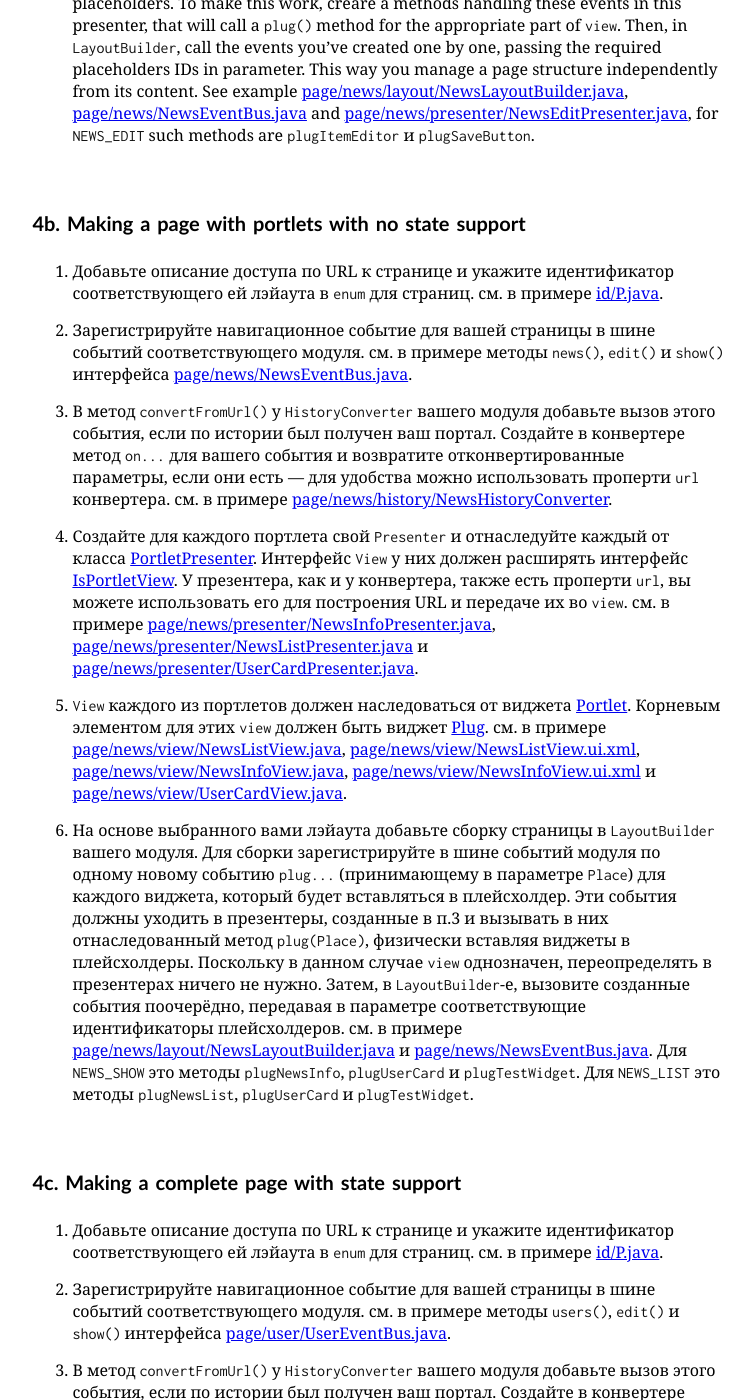
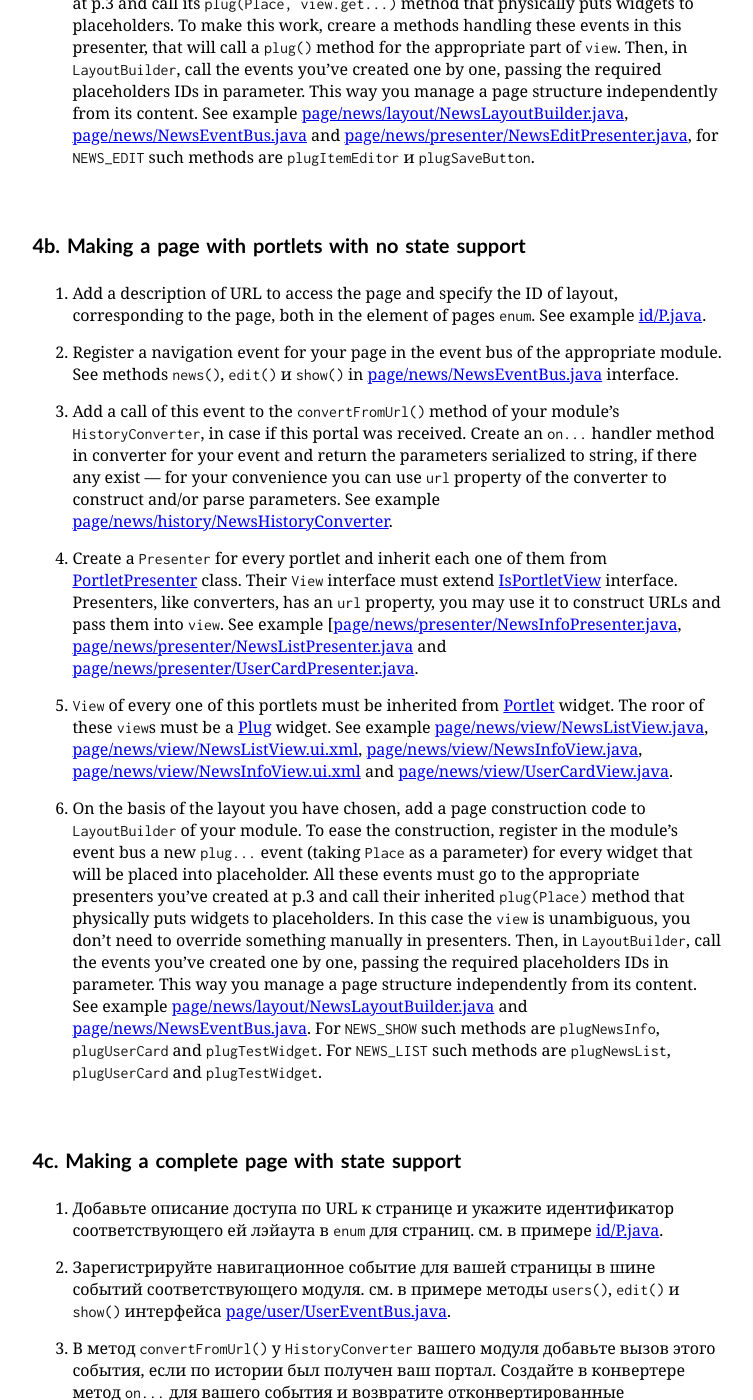
Before and after one commit to shamansir/gwt-mvp4g-layouting-demo, a Jekyll site: the page built from scenario.markdown, in a window 1280 px wide and 1400 px high, scrolled down 4181 px. Shown: the whole window, without its empty margins (262-1015 px from the left). Built offline with Jekyll 4.4.1, drawn with Linux system fonts in a browser that asks for light colours; some web fonts are replaced; some of the changed text lies outside the part shown.

Commit message:
one more chapter

```diff
--- a/scenario.markdown
+++ b/scenario.markdown
@@ -58,19 +58,19 @@ It is difficult to describe everything with words, sometimes it is easier to loo
 
  1. Add a description of URL to access the page and specify the ID of layout, corresponding to the page, both in the element of pages `enum`. See example [id/P.java][P].
  1. Register a navigation event for your page in the event bus of the appropriate module. See methods `news()`, `edit()` и `show()` in [page/news/NewsEventBus.java][NewsEventBus] interface.
- 1. Add a call of this event to the `convertFromUrl()` method of your module's `HistoryConverter`, in case if this portal was received. Create an `on...` handler method in converter for your event and return the converted parameters, if there any exist — you can use `url` property of converter for your convenience to construct/parse parameters. See example [page/news/history/NewsHistoryConverter][NewsHistoryConverter].
+ 1. Add a call of this event to the `convertFromUrl()` method of your module's `HistoryConverter`, in case if this portal was received. Create an `on...` handler method in converter for your event and return the parameters serialized to string, if there any exist — for your convenience you can use `url` property of the converter to construct and/or parse parameters. See example [page/news/history/NewsHistoryConverter][NewsHistoryConverter].
  1. Create a `Presenter` for your page and inherit it from [PortalPresenter][] class. `View` interface must extend [IsPortalView][] interface. You need to pass an ID of the current portal to the parent constructor. Presenters, like converters, has an `url` property, you may use to construct URLs and pass them into `view`. See example [page/news/presenter/NewsEditPresenter.java][NewsEditPresenter].
- 1. Create a `View` for your page, inherit from [Portal][] class. For every part of a page that planned to be inserted into the separate placeholder (a widget) you need to use a wrapping [Plug][] widget for each of those, regardless of whether you use `ui.xml` or not. The root of such `view` must be a [Plugs][] widget that allows to enumerate any number of `Plug` widgets inside it. See example [page/news/view/NewsEditView.java][NewsEditView] and [page/news/view/NewsEditView.ui.xml][NewsEditView.ux], in case of `NewsEditView` the `infoPlug` (information block) и `savePlug` ("Save" button) widgets will be placed in different placeholders.
+ 1. Create a `View` for your page, inherit from [Portal][] class. For every part of a page that planned to be inserted into the separate placeholder (a widget) you need to use a wrapping [Plug][] widget for each of those, regardless of whether you use `ui.xml` or not. The root of such `view` must be a [Plugs][] widget that allows to enumerate any number of `Plug` widgets inside it. See example [page/news/view/NewsEditView.java][NewsEditView] and [page/news/view/NewsEditView.ui.xml][NewsEditView.ux], in case of `NewsEditView` the `infoPlug` (information block) and `savePlug` ("Save" button) widgets will be placed in different placeholders.
  1. On the basis of the layout you have chosen, add a page construction code to `LayoutBuilder` of your module. To ease the construction, register in the module's event bus a new `plug...` event (taking `Place` as a parameter) for every widget that will be placed into placeholder. All these events must go to presenter you've created at p.3 and call its `plug(Place, view.get...)` method that physically puts widgets to placeholders. To make this work, creare a methods handling these events in this presenter, that will call a `plug()` method for the appropriate part of  `view`. Then, in `LayoutBuilder`, call the events you've created one by one, passing the required placeholders IDs in parameter. This way you manage a page structure independently from its content. See example [page/news/layout/NewsLayoutBuilder.java][NewsLayoutBuilder], [page/news/NewsEventBus.java][NewsEventBus] and [page/news/presenter/NewsEditPresenter.java][NewsEditPresenter], for `NEWS_EDIT` such methods are `plugItemEditor` и `plugSaveButton`.
 
 ### 4b. Making a page with portlets with no state support
 
- 1. Добавьте описание доступа по URL к странице и укажите идентификатор соответствующего ей лэйаута в `enum` для страниц. см. в примере [id/P.java][P].
- 1. Зарегистрируйте навигационное событие для вашей страницы в шине событий соответствующего модуля. см. в примере методы `news()`, `edit()` и `show()` интерфейса [page/news/NewsEventBus.java][NewsEventBus].
- 1. В метод `convertFromUrl()` у `HistoryConverter` вашего модуля добавьте вызов этого события, если по истории был получен ваш портал. Создайте в конвертере метод `on...` для вашего события и возвратите отконвертированные параметры, если они есть — для удобства можно использовать проперти `url` конвертера. см. в примере [page/news/history/NewsHistoryConverter][NewsHistoryConverter].
- 1. Создайте для каждого портлета свой `Presenter` и отнаследуйте каждый от класса [PortletPresenter][]. Интерфейс `View` у них должен расширять интерфейс [IsPortletView][]. У презентера, как и у конвертера, также есть проперти `url`, вы можете использовать его для построения URL и передаче их во `view`. см. в примере [page/news/presenter/NewsInfoPresenter.java][NewsInfoPresenter], [page/news/presenter/NewsListPresenter.java][NewsListPresenter] и [page/news/presenter/UserCardPresenter.java][UserCardPresenter].
- 1. `View` каждого из портлетов должен наследоваться от виджета [Portlet][]. Корневым элементом для этих `view` должен быть виджет [Plug][]. см. в примере [page/news/view/NewsListView.java][NewsListView], [page/news/view/NewsListView.ui.xml][NewsListView.ux], [page/news/view/NewsInfoView.java][NewsInfoView], [page/news/view/NewsInfoView.ui.xml][NewsInfoView.ux] и [page/news/view/UserCardView.java][UserCardView].
-  1. На основе выбранного вами лэйаута добавьте сборку страницы в `LayoutBuilder` вашего модуля. Для сборки зарегистрируйте в шине событий модуля по одному новому событию `plug...` (принимающему в параметре `Place`) для каждого виджета, который будет вставляться в плейсхолдер. Эти события должны уходить в презентеры, созданные в п.3 и вызывать в них отнаследованный метод `plug(Place)`, физически вставляя виджеты в плейсхолдеры. Поскольку в данном случае `view` однозначен, переопределять в презентерах ничего не нужно. Затем, в `LayoutBuilder`-е, вызовите созданные события поочерёдно, передавая в параметре соответствующие идентификаторы плейсхолдеров. см. в примере [page/news/layout/NewsLayoutBuilder.java][NewsLayoutBuilder] и [page/news/NewsEventBus.java][NewsEventBus]. Для `NEWS_SHOW` это методы `plugNewsInfo`, `plugUserCard` и `plugTestWidget`. Для `NEWS_LIST` это методы `plugNewsList`, `plugUserCard` и `plugTestWidget`.
+ 1. Add a description of URL to access the page and specify the ID of layout, corresponding to the page, both in the element of pages `enum`. See example [id/P.java][P].
+ 1. Register a navigation event for your page in the event bus of the appropriate module. See methods `news()`, `edit()` и `show()` in [page/news/NewsEventBus.java][NewsEventBus] interface.
+ 1. Add a call of this event to the `convertFromUrl()` method of your module's `HistoryConverter`, in case if this portal was received. Create an `on...` handler method in converter for your event and return the parameters serialized to string, if there any exist — for your convenience you can use `url` property of the converter to construct and/or parse parameters. See example [page/news/history/NewsHistoryConverter][NewsHistoryConverter].
+ 1. Create a `Presenter` for every portlet and inherit each one of them from [PortletPresenter][] class. Their `View` interface must extend [IsPortletView][] interface. Presenters, like converters, has an `url` property, you may use it to construct URLs and pass them into `view`. See example [[page/news/presenter/NewsInfoPresenter.java][NewsInfoPresenter], [page/news/presenter/NewsListPresenter.java][NewsListPresenter] and [page/news/presenter/UserCardPresenter.java][UserCardPresenter].
+ 1. `View` of every one of this portlets must be inherited from [Portlet][] widget. The roor of these `view`s must be a [Plug][] widget. See example [page/news/view/NewsListView.java][NewsListView], [page/news/view/NewsListView.ui.xml][NewsListView.ux], [page/news/view/NewsInfoView.java][NewsInfoView], [page/news/view/NewsInfoView.ui.xml][NewsInfoView.ux] and [page/news/view/UserCardView.java][UserCardView].
+  1. On the basis of the layout you have chosen, add a page construction code to `LayoutBuilder` of your module. To ease the construction, register in the module's event bus a new `plug...` event (taking `Place` as a parameter) for every widget that will be placed into placeholder. All these events must go to the appropriate presenters you've created at p.3 and call their inherited `plug(Place)` method that physically puts widgets to placeholders. In this case the `view` is unambiguous, you don't need to override something manually in presenters. Then, in `LayoutBuilder`, call the events you've created one by one, passing the required placeholders IDs in parameter. This way you manage a page structure independently from its content. See example [page/news/layout/NewsLayoutBuilder.java][NewsLayoutBuilder] and [page/news/NewsEventBus.java][NewsEventBus]. For `NEWS_SHOW` such methods are `plugNewsInfo`, `plugUserCard` and `plugTestWidget`. For `NEWS_LIST` such methods are `plugNewsList`, `plugUserCard` and `plugTestWidget`.
 
 ### 4c. Making a complete page with state support
 
```
